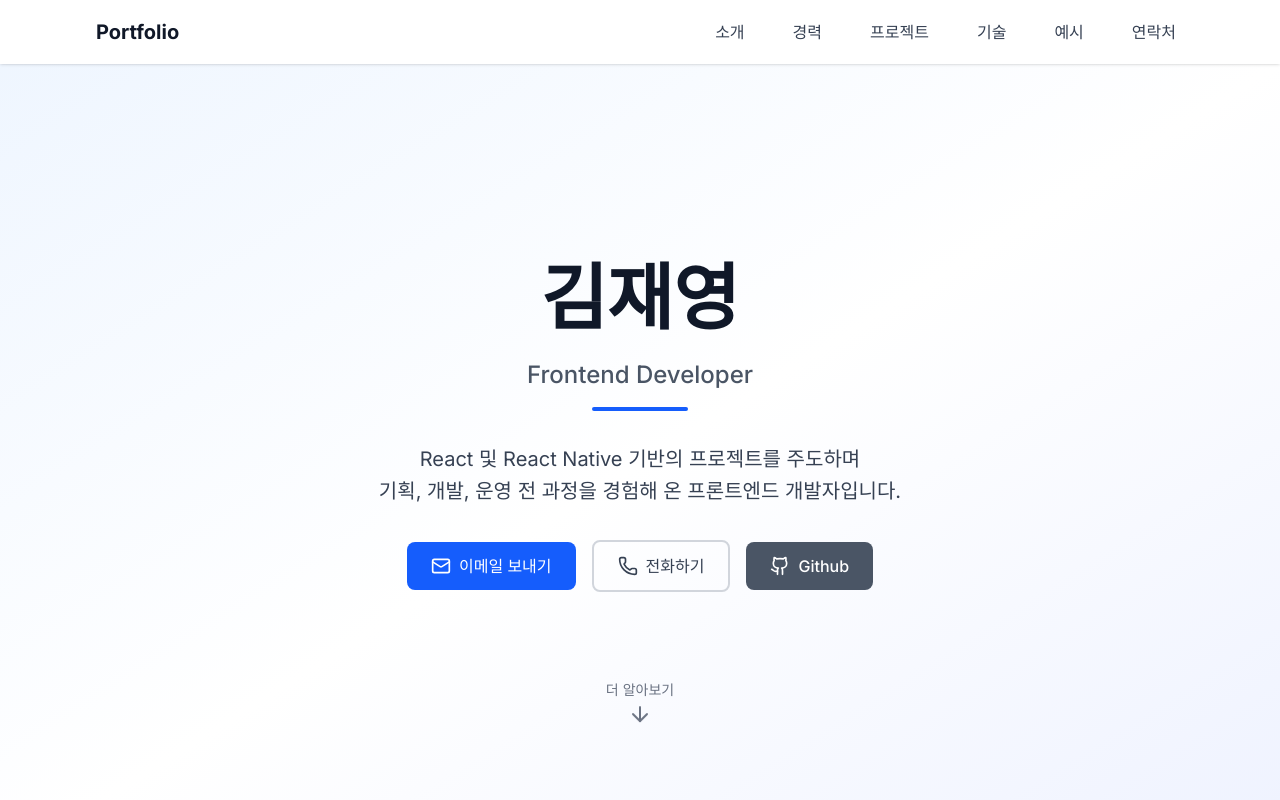
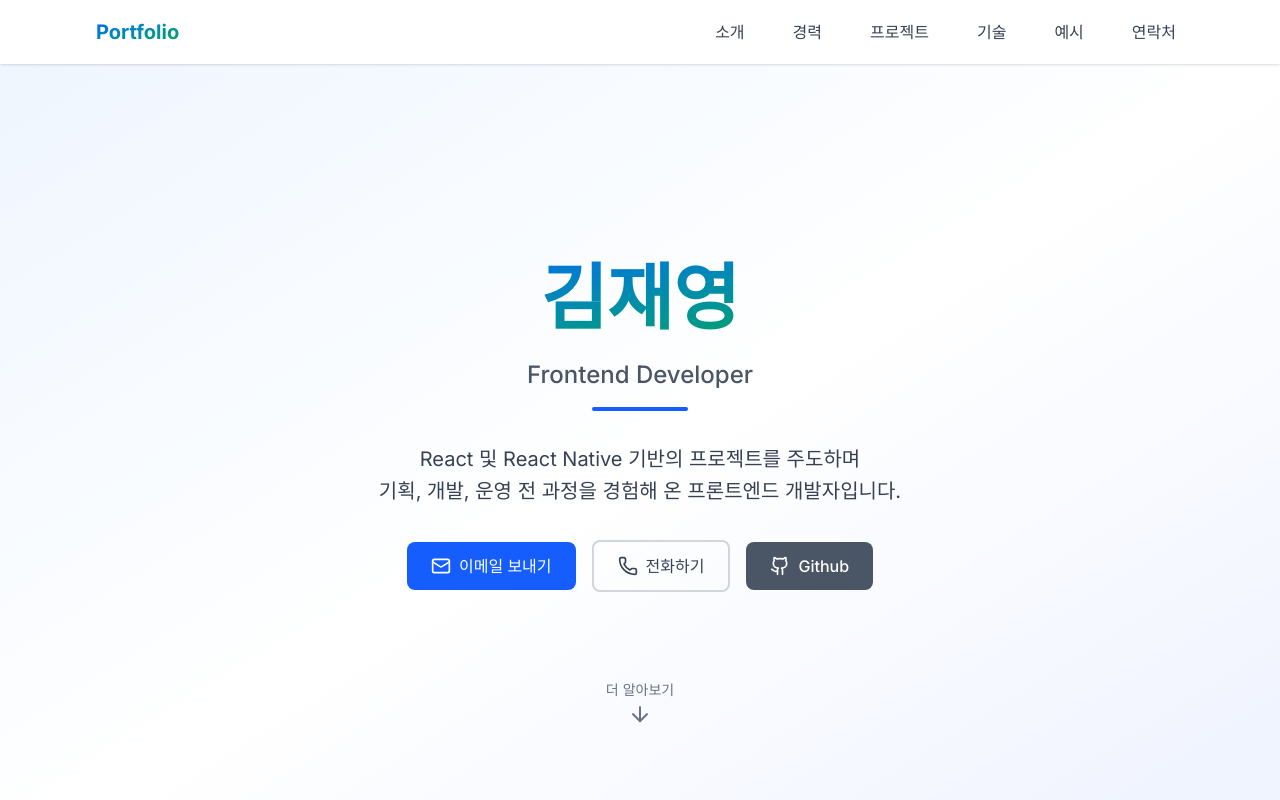
Before and after one commit to kjy9454/portfolio, a Next.js app: page / in a window 1280 px wide. Shown: the top 800 px of the page. Built offline with nearby package versions, Linux system fonts and the light colour scheme.

Commit message:
style: add text gradient

```diff
--- a/src/ui/Header.tsx
+++ b/src/ui/Header.tsx
@@ -33,7 +33,7 @@ const Header = () => {
         <div className="flex justify-between items-center h-16">
           <Link
             href={"/"}
-            className="font-bold text-lg sm:text-xl text-gray-900"
+            className="font-bold text-lg sm:text-xl leading-tight text-transparent bg-clip-text bg-gradient-to-br from-blue-600 to-green-600"
           >
             Portfolio
           </Link>
--- a/src/ui/Hero.tsx
+++ b/src/ui/Hero.tsx
@@ -14,7 +14,7 @@ const Hero = () => {
           <div className="space-y-4">
             <h1
               id="hero-title"
-              className="text-4xl sm:text-5xl md:text-6xl lg:text-7xl font-bold text-gray-900 leading-tight"
+              className="text-4xl sm:text-5xl md:text-6xl lg:text-7xl font-bold leading-tight text-transparent bg-clip-text bg-gradient-to-br from-blue-600 to-green-600"
             >
               김재영
             </h1>
```
